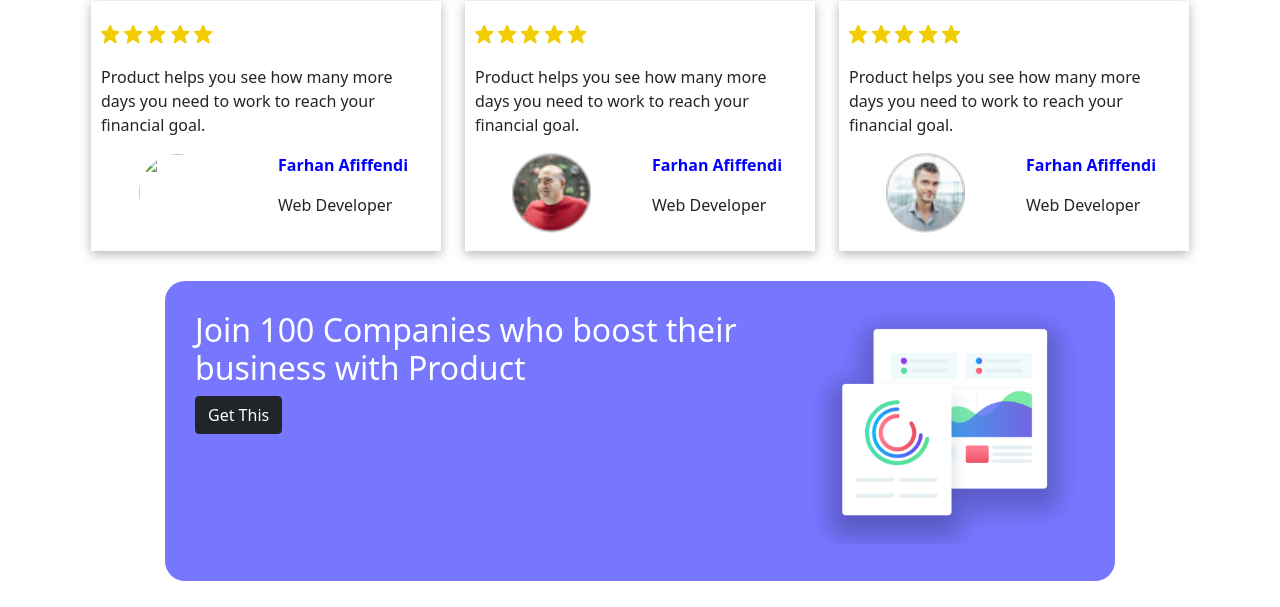
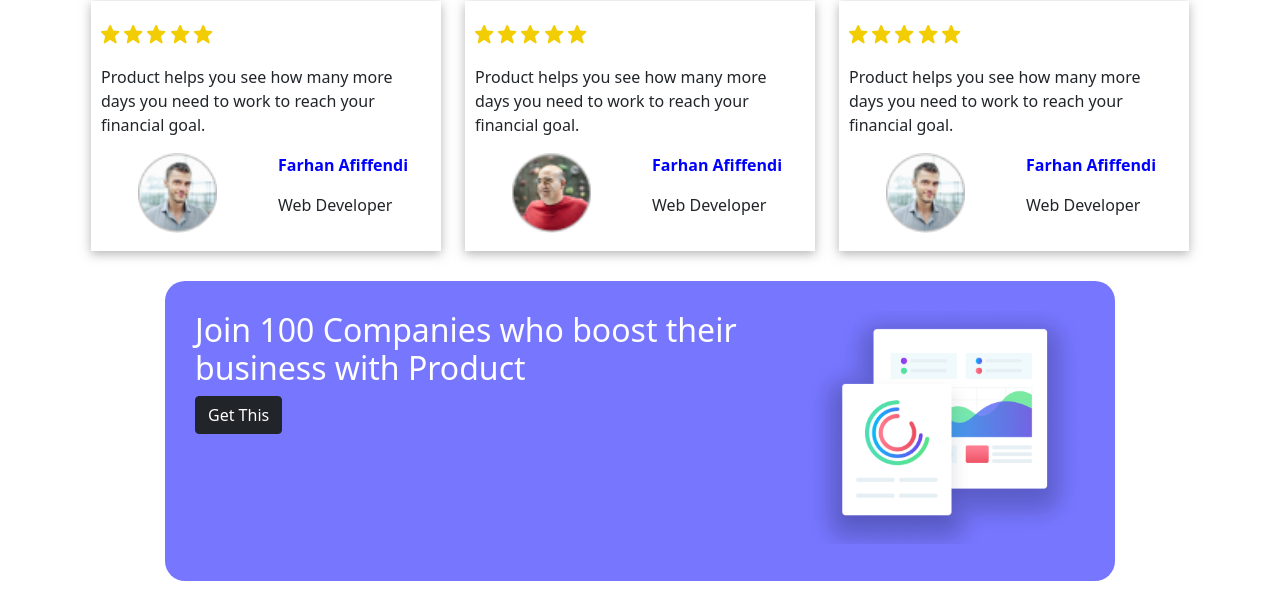
Before and after one commit to farhanafiffendi/latihan_styling, a plain HTML site: page index.html in a window 1280 px wide. Shown: the part 4257-4864 px from the top of the page. Drawn offline with nearby package versions, Linux system fonts and the light colour scheme.

Commit message:
perbaikan

```diff
--- a/index.html
+++ b/index.html
@@ -351,8 +351,7 @@
                         financial goal.</p>
                     <div class="row">
                         <div class="col-6 d-flex justify-content-center">
-                            <img src="assets/foto.jpeg" width="80px" height="80px"
-                                style="border-radius: 60%; border: 1px solid white;" alt="">
+                            <img src="assets/testi-img-2.png" class="img-fluid" alt="">
                         </div>
                         <div class="col-6">
                             <p style="font-weight: bold; color: blue;">Farhan Afiffendi</p>
@@ -374,7 +373,7 @@
                             financial goal.</p>
                         <div class="row">
                             <div class="col-6 d-flex justify-content-center">
-                                <img src="assets/testi-img-3.png" alt="">
+                                <img src="assets/testi-img-3.png" class="img-fluid" alt="">
                             </div>
                             <div class="col-6">
                                 <p style="font-weight: bold; color: blue;">Farhan Afiffendi</p>
@@ -397,7 +396,7 @@
                             financial goal.</p>
                         <div class="row">
                             <div class="col-6 d-flex justify-content-center">
-                                <img src="assets/testi-img-2.png" alt="">
+                                <img src="assets/testi-img-2.png" class="img-fluid" alt="">
                             </div>
                             <div class="col-6">
                                 <p style="font-weight: bold; color: blue;">Farhan Afiffendi</p>
```
